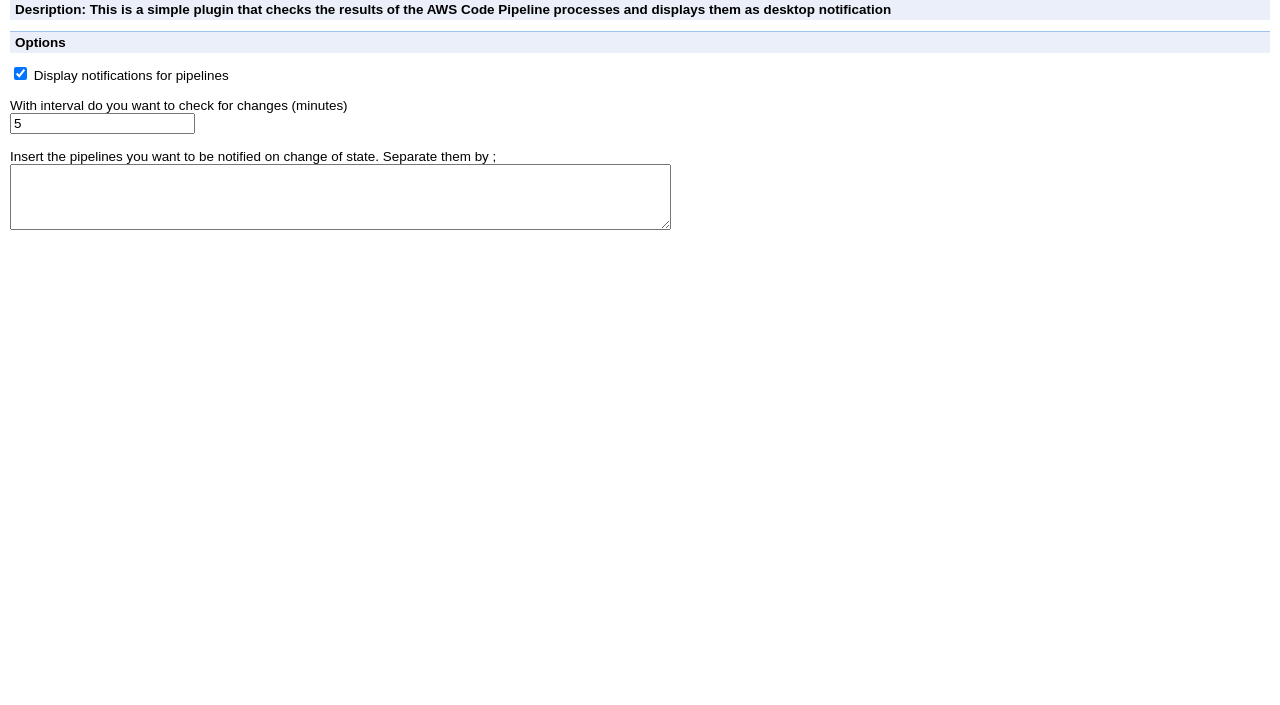
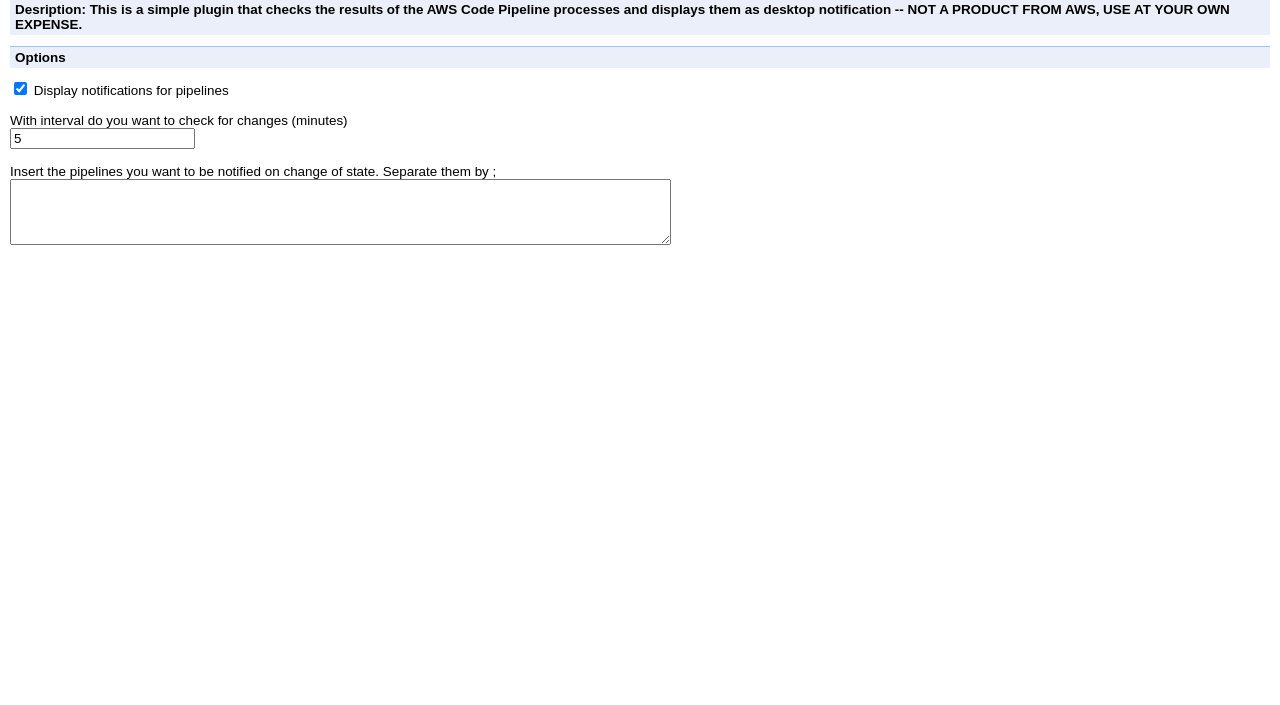
Before and after one commit to blackwoodseven/aws-codepipeline-notifications, a browser extension: page options/index.html in a window 1280 px wide. Shown: the part 95-800 px from the top of the page. Drawn offline with Linux system fonts and the light colour scheme.

Commit message:
added a msg on the description and read me

```diff
--- a/options/index.html
+++ b/options/index.html
@@ -19,7 +19,7 @@
       <img src="/img/64.png" alt="Codepipeline Icon">
       AWS Code Pipeline Notification
     </h1>
-    <h2><b>Desription:</b> This is a simple plugin that checks the results of the AWS Code Pipeline processes and displays them as desktop notification</h2>
+    <h2><b>Desription:</b> This is a simple plugin that checks the results of the AWS Code Pipeline processes and displays them as desktop notification -- NOT A PRODUCT FROM AWS, USE AT YOUR OWN EXPENSE.</h2>
     <h2>Options</h2>
     <form id="options">
       <input type="checkbox" name="isActivated" checked>
```
Also changed, not shown: 1 other file.
